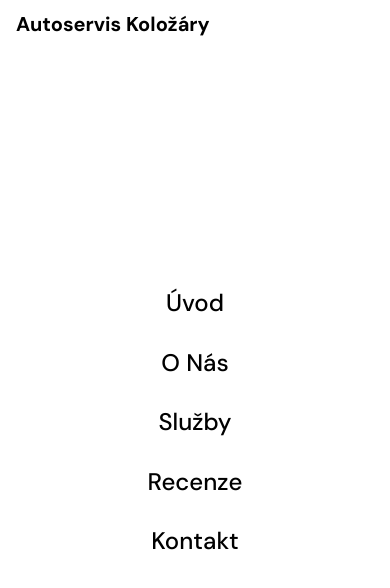
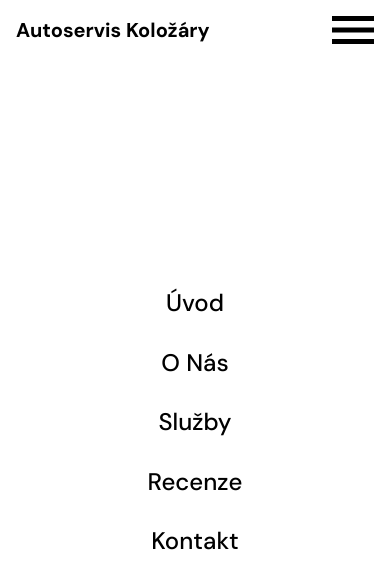
Before and after one commit to VitekDobrovsky/autoservis-3, a plain HTML site: page index.html in a window 390 px wide. Drawn offline with Linux system fonts and the light colour scheme.

Commit message:
hamburger default

```diff
--- a/index.html
+++ b/index.html
@@ -12,7 +12,14 @@
 <body class="page">
     <header>
         <nav class="navbar">
-            <h1 class="navbar__logo logotype">Autoservis Koložáry</h1>
+            <h1 class="navbar__logo logotype no-margin">Autoservis Koložáry</h1>
+
+            <button class="hamburger">
+                <span class="hamburger__line"></span>
+                <span class="hamburger__line"></span>
+                <span class="hamburger__line"></span>
+            </button>
+
             <menu class="navbar__items">
                 <li><a class="navbar__item" href="/">Úvod</a></li>
                 <li><a class="navbar__item" href="#about">O Nás</a></li>
--- a/styles/main.css
+++ b/styles/main.css
@@ -15,6 +15,10 @@
     text-decoration: none;
     color: inherit;
   }
+
+  .no-margin {
+    margin: 0;
+  }
 }
 
 @layer design {
@@ -22,10 +26,47 @@
     padding: 0 1rem;
   }
 
+  .hamburger {
+    position: relative;
+    z-index: 10;
+    border: none;
+    background-color: transparent;
+    width: 42px;
+    height: 28px;
+  }
+
+  .hamburger__line {
+    display: block;
+    position: absolute;
+    height: 5px;
+    width: 42px;
+    background-color: black;
+    right: 0;
+  }
+
+  .hamburger__line:nth-child(1) {
+    top: 0;
+  }
+  .hamburger__line:nth-child(2) {
+    top: 50%;
+    transform: translateY(-50%);
+  }
+  .hamburger__line:nth-child(3) {
+    bottom: 0;
+  }
+
+  .navbar {
+    display: flex;
+    justify-content: space-between;
+    align-items: center;
+    padding: 1rem 0;
+  }
+
   .navbar__logo {
     position: relative;
     z-index: 10;
   }
+
   .navbar__items {
     position: fixed;
     top: 0;
```
